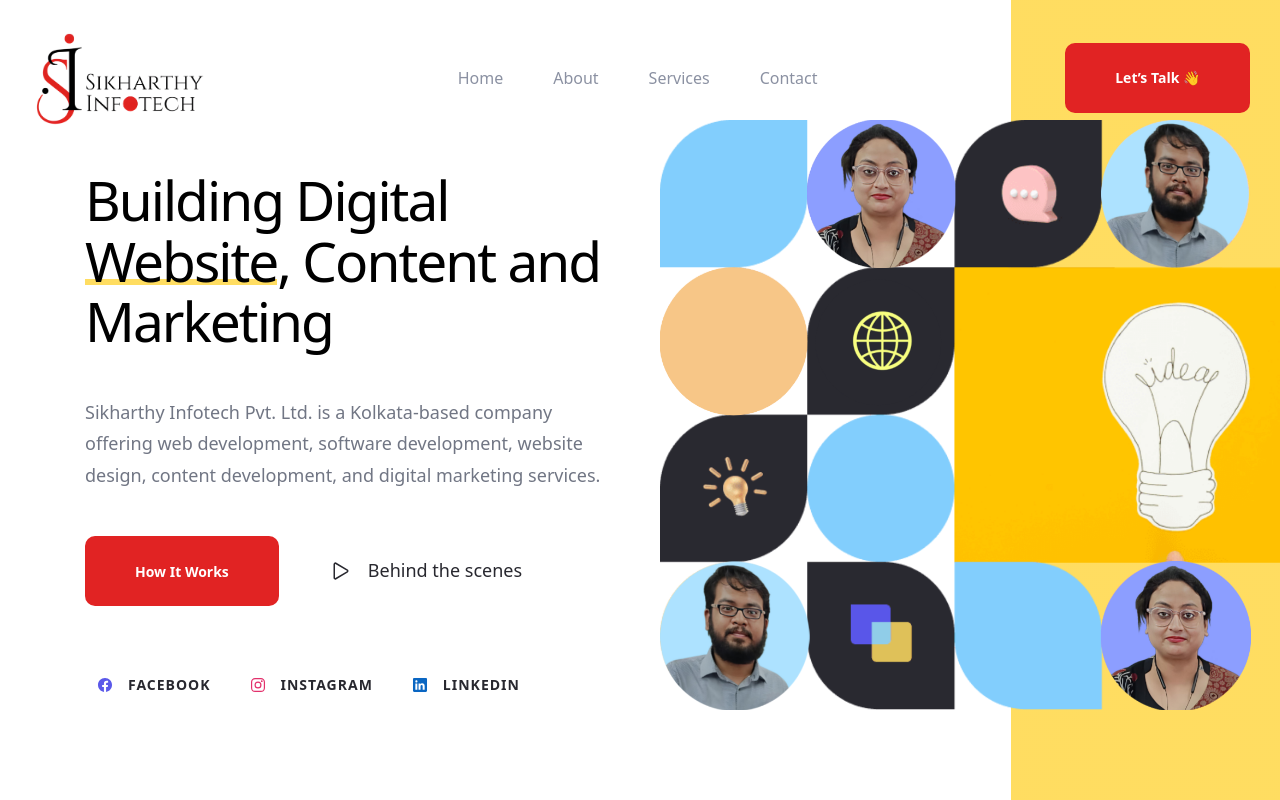
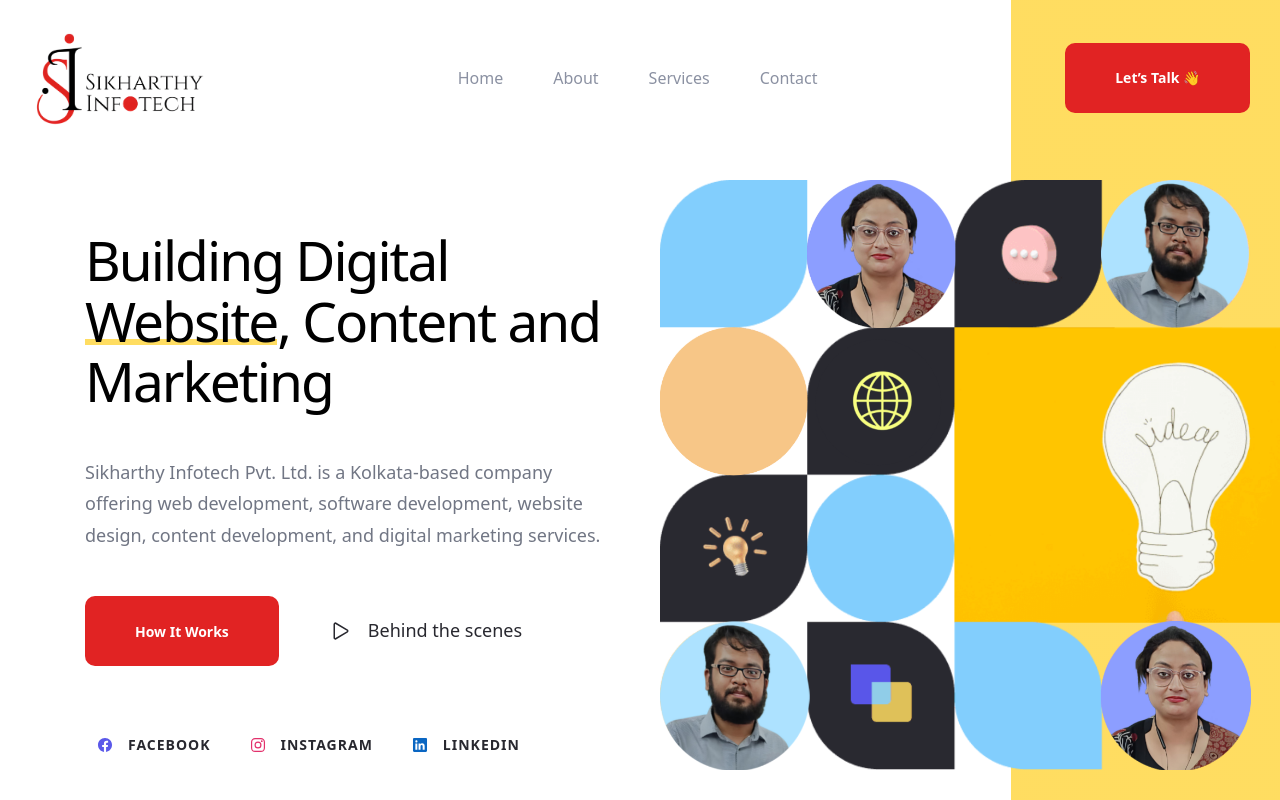
Before and after one commit to iamPankajGhosh/siplhub.vercel.app, a React (Vite) app in the folder frontend_react/: page /services in a window 1280 px wide. Shown: the top 800 px of the page. Built offline with nearby package versions, Linux system fonts and the light colour scheme.

Commit message:
Refactor : btn bg color

```diff
--- a/frontend_react/src/App.css
+++ b/frontend_react/src/App.css
@@ -67,7 +67,7 @@
     * spacing
     */
 
-  --section-padding: 140px;
+  --section-padding: 100px;
 
   /**
     * shadow
@@ -274,7 +274,7 @@
   width: 100%;
   height: 51%;
   transform: scaleX(0);
-  background-color: var(--mustard);
+  background-color: var(--black);
   z-index: -1;
   transition: transform var(--transition-1);
 }
@@ -309,7 +309,7 @@
 
 .btn-primary:is(:hover, :focus) {
   background-color: var(--persian-red);
-  color: var(--raisin-black-1);
+  color: var(--white);
 }
 
 .btn-secondary {
@@ -320,7 +320,7 @@
 
 .btn-secondary::before,
 .btn-secondary::after {
-  background-color: var(--sky-blue-crayola);
+  background-color: var(--persian-red);
 }
 
 .btn-secondary:is(:hover, :focus) {
@@ -612,8 +612,8 @@
 }
 
 .email-field {
-  background-color: var(--persian-red);
-  color: var(--white);
+  background-color: var(--white);
+  color: var(--raisin-black-2);
   font-size: var(--fs-9);
   min-height: 60px;
   padding-inline: 20px;
--- a/frontend_react/src/containers/Hero/Hero.css
+++ b/frontend_react/src/containers/Hero/Hero.css
@@ -11,7 +11,7 @@
 \*-----------------------------------*/
 
 .hero {
-  padding-block-start: calc(var(--section-padding) + 60px);
+  padding-block-start: calc(var(--section-padding) + 60px) !important;
 }
 
 .hero .container {
@@ -42,7 +42,7 @@
 }
 
 .hero-btn:is(:hover, :focus) {
-  color: var(--majorelle-blue);
+  color: var(--persian-red);
 }
 
 .hero-btn ion-icon {
```
